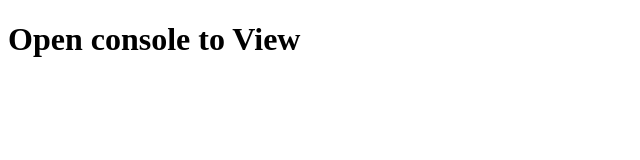
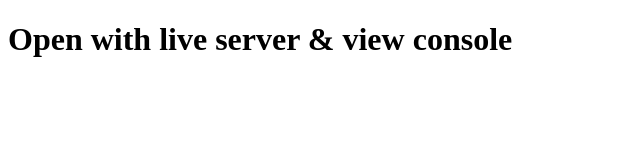
Before and after one commit to TabuHana/leetcode-solutions, a plain HTML site: page index.html in a window 1280 px wide. Shown: the whole page, without its empty margins (0-640 px from the left). Drawn offline with Linux system fonts and the light colour scheme.

Commit message:
small txt change

```diff
--- a/index.html
+++ b/index.html
@@ -8,6 +8,6 @@
   <title>LeetCode Solutions</title>
 </head>
 <body>
-  <h1>Open console to View</h1>
+  <h1>Open with live server & view console </h1>
 </body>
 </html>
```
